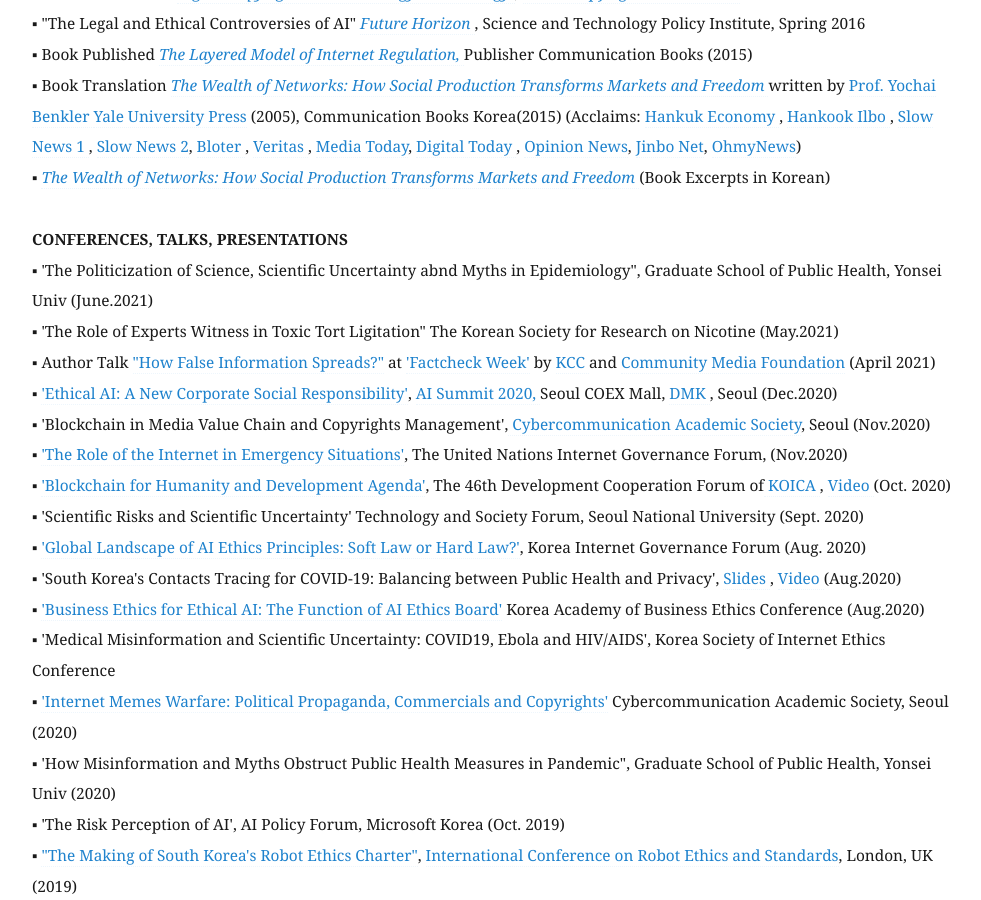
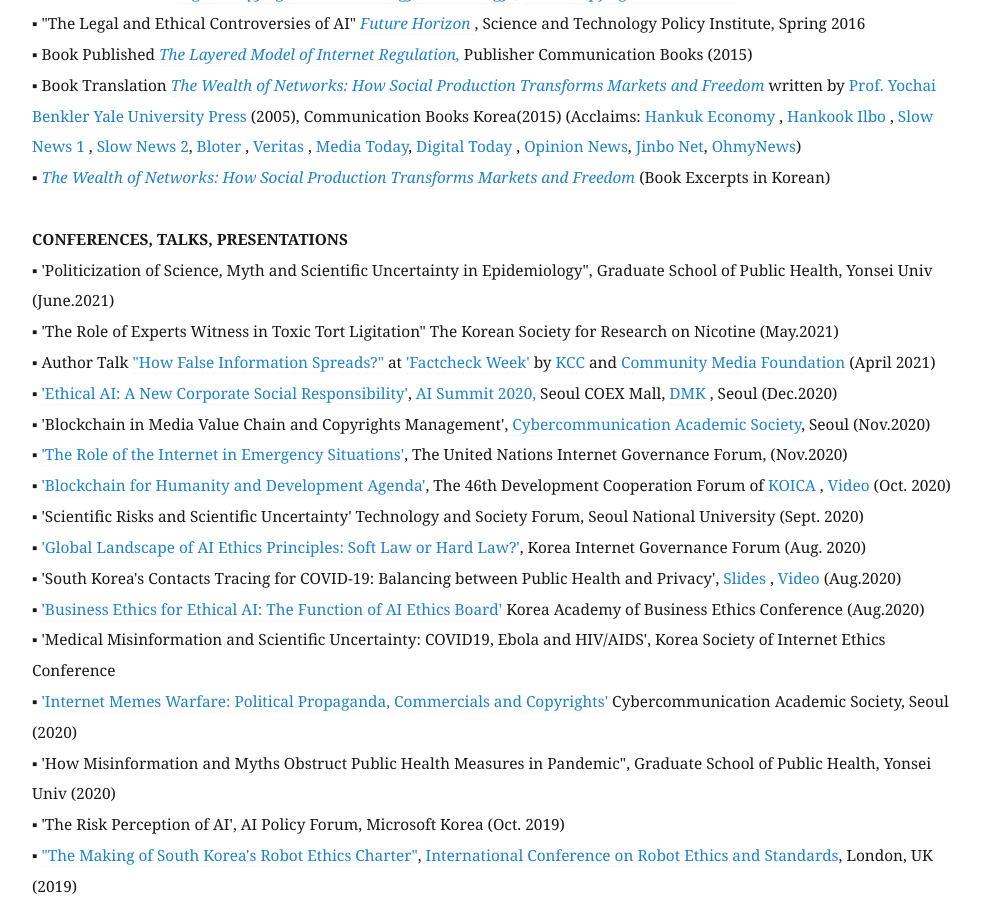
Before and after one commit to eunchangchoi/eunchangchoi.github.io, a Jekyll site: the page built from index.md, in a window 1280 px wide and 900 px high, scrolled down 2760 px. Shown: the whole window, without its empty margins (68-1049 px from the left). Built offline with Jekyll 4.4.1, drawn with Linux system fonts in a browser that asks for light colours.

Commit message:
Update index.md

```diff
--- a/index.md
+++ b/index.md
@@ -58,7 +58,7 @@
 ▪   <a href="http://wealthofnetworks.kr"> <i>The Wealth of Networks: How Social Production Transforms Markets and Freedom</i> </a> (Book Excerpts in Korean) <br>
 <br>
  <strong> CONFERENCES, TALKS, PRESENTATIONS </strong> <br>
-▪  'The Politicization of Science, Scientific Uncertainty abnd Myths in Epidemiology", Graduate School of Public Health, Yonsei Univ (June.2021)<br>
+▪  'Politicization of Science, Myth and Scientific Uncertainty in Epidemiology", Graduate School of Public Health, Yonsei Univ (June.2021)<br>
 ▪  'The Role of Experts Witness in Toxic Tort Ligitation" The Korean Society for Research on Nicotine (May.2021)<br>
 ▪   Author Talk <a href="https://youtu.be/mRsfLzJmdj8?t=15"> "How False Information Spreads?"</a> at <a href="http://factcheckweek.com/html/02/01.php">'Factcheck Week'</a> by <a href="https://kcc.go.kr/user/ehpMain.do"> KCC </a> and <a href="https://kcmf.or.kr/cms/"> Community Media Foundation</a> (April 2021) <br>
 ▪  <a href="https://aisummit.co.kr/ais2020_eun-chang-choi/?lang=en">'Ethical AI: A New Corporate Social Responsibility'</a>, <a href="https://aisummit.co.kr/?lang=en"> AI Summit 2020, </a> Seoul COEX Mall, <a href="https://www.digitalmarketingkorea.co.kr"> DMK </a>, Seoul (Dec.2020)<br>
```
